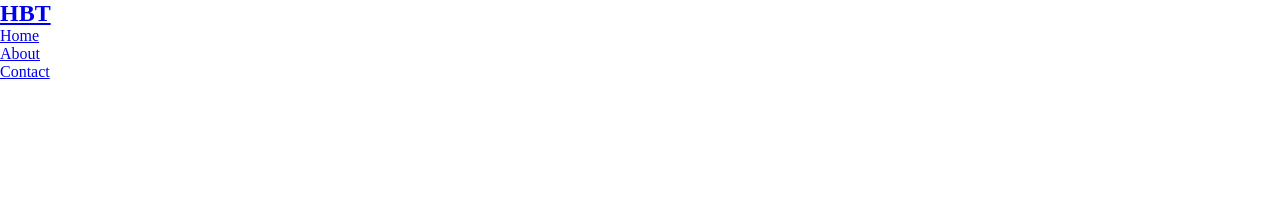
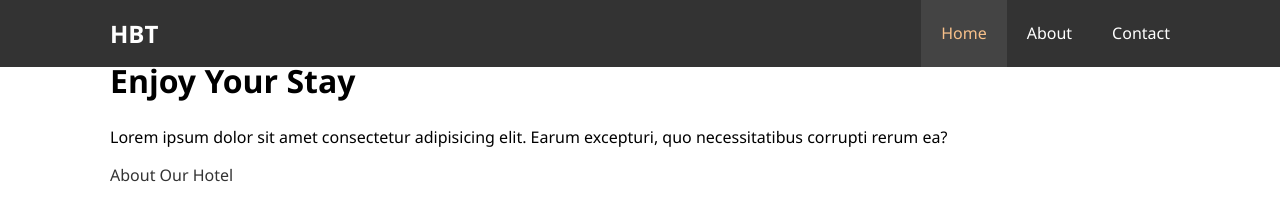
Before and after one commit to leandrofahur/modern-css-and-html, a plain HTML site: page projects/hotel/index.html in a window 1280 px wide. Drawn offline with Linux system fonts and the light colour scheme.

Commit message:
header ready

```diff
--- a/projects/hotel/css/style.css
+++ b/projects/hotel/css/style.css
@@ -1,5 +1,75 @@
+/* Reset */
 * {
   margin: 0;
   padding: 0;
   box-sizing: border-box;
 }
+
+html, body {
+  font-family: 'Segoe UI', Tahoma, Geneva, Verdana, sans-serif;
+  line-height: 1.7em;
+}
+
+a {
+  color: #333;
+  text-decoration: none;
+}
+
+h1, h2, h3 {
+  padding-bottom: 20px;
+}
+
+p {
+  margin: 10px 0;
+}
+
+/* Utilities */
+.container {
+  margin: auto;
+  max-width: 1100px;
+  overflow: auto;
+  padding: 0 20px;
+}
+
+/* Navbar */
+#navbar {
+  background: #333;
+  color: #fff;
+  overflow: auto;
+}
+
+#navbar a {
+  color: #fff;
+}
+
+#navbar h1 {
+  float: left;
+  padding-top: 20px;
+}
+
+#navbar ul {
+  list-style: none;
+  float: right;
+}
+
+#navbar ul li {
+  float: left;
+}
+
+#navbar ul li a {
+  display: block;
+  padding: 20px;
+  text-align: center;
+}
+
+#navbar ul li:last-child a {
+  display: block;
+  padding-right: 0px;
+  text-align: center;
+}
+
+#navbar ul li a:hover,
+#navbar ul li a.current {
+  background: #444;
+  color: #f7c08a;
+}
--- a/projects/hotel/index.html
+++ b/projects/hotel/index.html
@@ -20,6 +20,16 @@
         </ul>
       </div>
     </nav>
+
+    <div id="showcase">
+      <div class="container">
+        <div class="showcase-content">
+          <h1><span class="text-primary">Enjoy</span> Your Stay</h1>
+          <p class="lead">Lorem ipsum dolor sit amet consectetur adipisicing elit. Earum excepturi, quo necessitatibus corrupti rerum ea?</p>
+          <a class="btn" href="about.html">About Our Hotel</a>
+        </div>
+      </div>
+    </div>
   </header>
 </body>
 </html>
```
